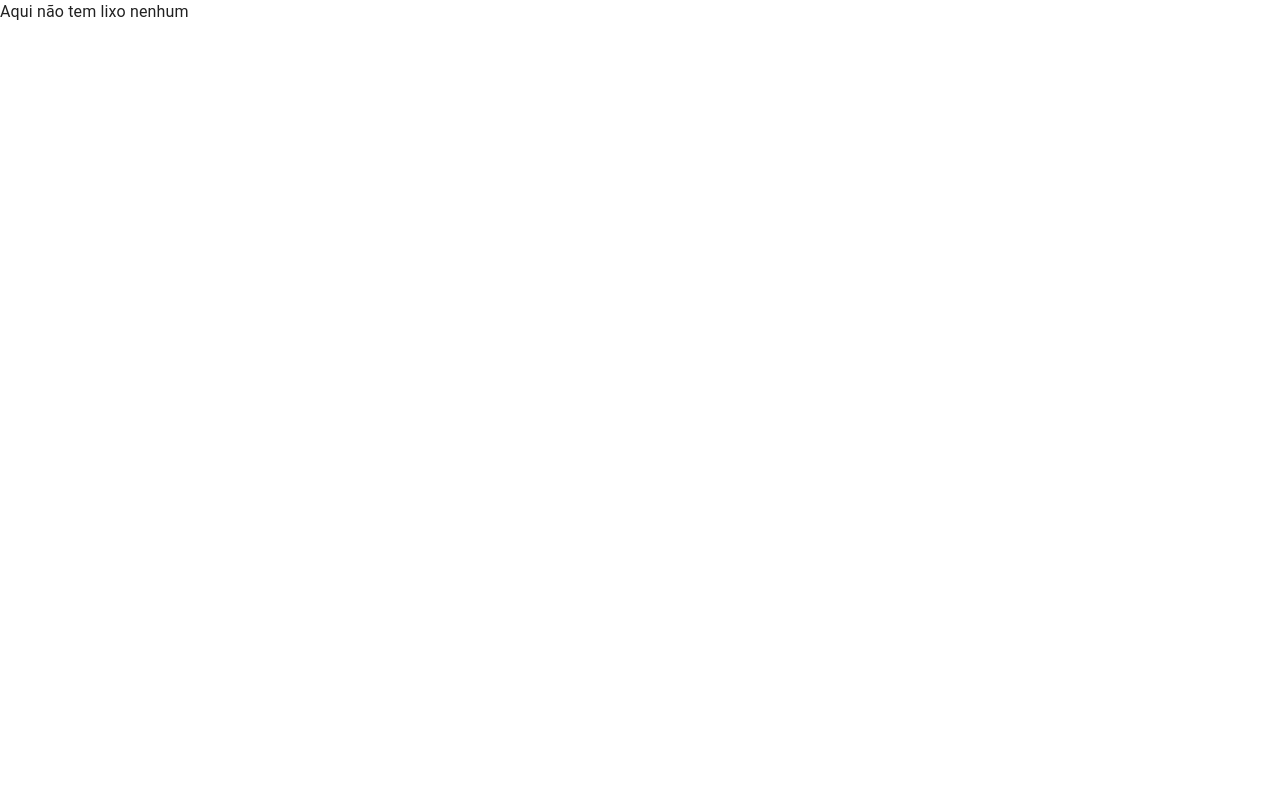
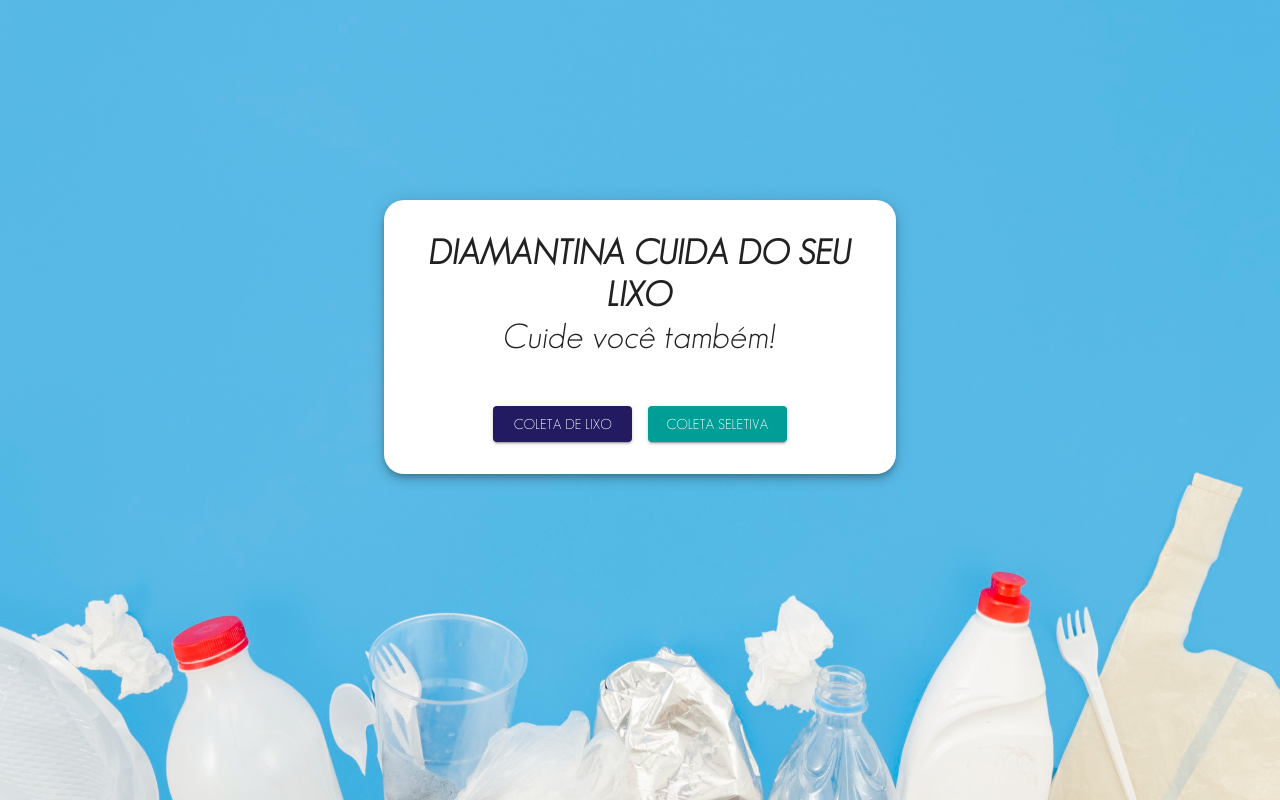
Before and after one commit to LorenaSavila/Coleta-de-Lixo, a React (Vite) app: page / in a window 1280 px wide. Built offline with nearby package versions, Linux system fonts and the light colour scheme.

Commit message:
bosta bosta bosta

```diff
--- a/src/Router.tsx
+++ b/src/Router.tsx
@@ -7,7 +7,7 @@
 const AppRouter = () => {
   return (
     <Routes>
-      <Route path="/home" element={<Home />} />
+      <Route path="/" element={<Home />} />
       <Route path="/coleta-de-lixo" element={<ColetaDeLixo />} />
       <Route path="/coleta-seletiva" element={<ColetaSeletiva />} />
       <Route path="/*" element={<PaginaErro />} />
--- a/vite.config.ts
+++ b/vite.config.ts
@@ -3,6 +3,6 @@
 
 // https://vitejs.dev/config/
 export default defineConfig({
-  base: "/home",
+  base: "/",
   plugins: [react()],
 })
```
Also changed, not shown: 2 other files (tests, documents, lock files or other folders).
